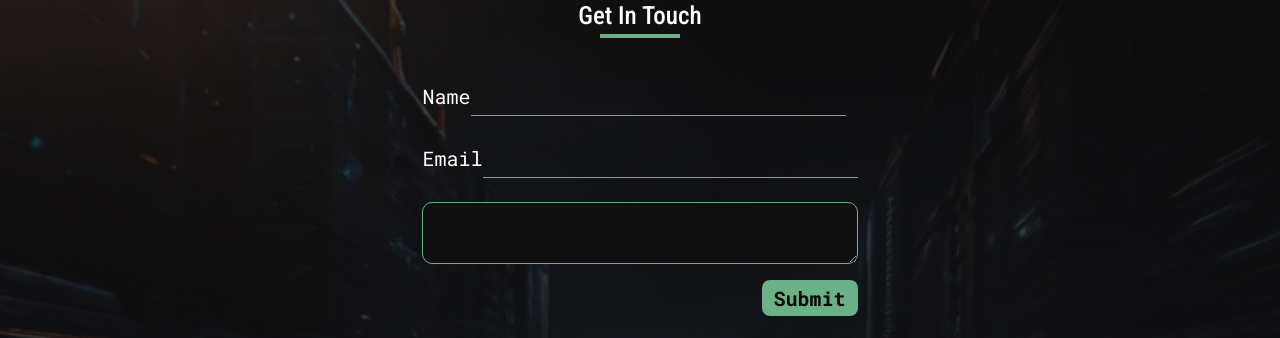
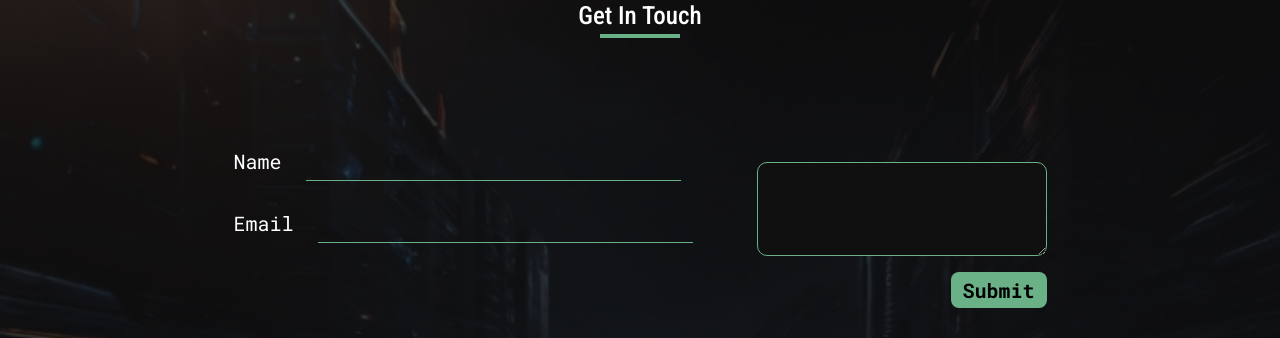
Before and after one commit to Ayokunnumi1/ayokunnumi-portfolio, a React (Create React App) app: page / in a window 1280 px wide. Shown: the part 4408-4746 px from the top of the page. Built offline with nearby package versions, Linux system fonts and the light colour scheme; the HTML template or start-up script is replaced by a standard one.

Commit message:
Add necessary margins for mobile and desktop view

```diff
--- a/src/component/Contact.js
+++ b/src/component/Contact.js
@@ -11,7 +11,7 @@ const Contact = () => {
           <div className="w-20 h-1 bg-custom-green"></div>
         </div>
 
-        <form className="client-form md:flex-row md:justify-center md:items-center md:gap-10 px-20">
+        <form className="md:flex md:flex-row md:gap-10 md:justify-center md:items-center client-form px-20">
           <div className="flex flex-col gap-4">
             <label htmlFor="client-name">
               Name
@@ -19,7 +19,7 @@ const Contact = () => {
                 type="text"
                 id="client-name"
                 name="client-name"
-                className="input-client-name"
+                className="input-client-name mx-6"
               ></input>
             </label>
             <label htmlFor="client-email md:mt-8">
@@ -28,17 +28,17 @@ const Contact = () => {
                 type="email"
                 id="client-email"
                 name="client-email"
-                className=""
+                className="input-client-name mx-6"
               ></input>
             </label>
           </div>
 
-          <div className="flex flex-col mt-6">
+          <div className="flex flex-col mt-5 md:mt-20">
             <label for="client-text" className="md:hidden">
               Text
             </label>
             <textarea
-              className="mt-3 p-3 md:mt-0 md:p-0"
+              className="mt-3 p-3 md:p-4"
               id="client-text"
               type="text"
             ></textarea>
```
